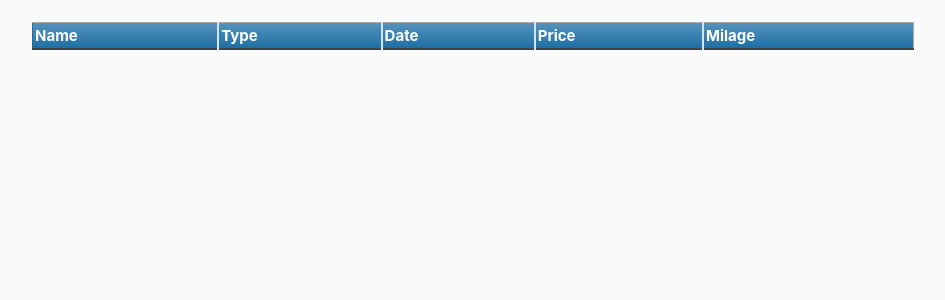
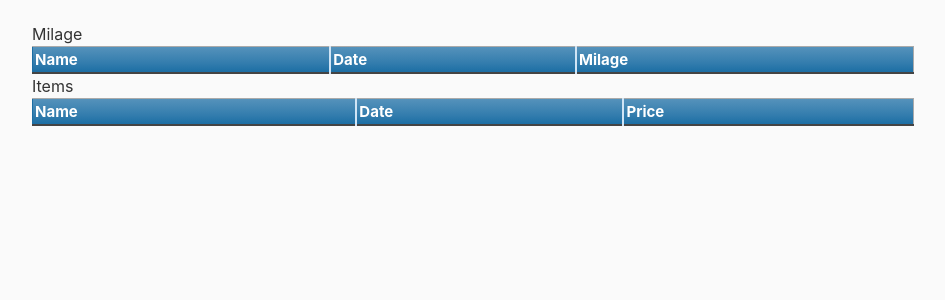
Before and after one commit to omnic0n/gsale, a Flask app: page /expense/list in a window 1280 px wide. Shown: the part 58-358 px from the top of the page, without its empty margins (53-998 px from the left). Run offline with Flask 2, Linux system fonts and the light colour scheme; data that the repository does not hold is empty; some libraries are stand-ins or nearby versions.

Commit message:
adding expense list

```diff
--- a/templates/expenses_list.html
+++ b/templates/expenses_list.html
@@ -1,25 +1,45 @@
 <html>
 {% extends "layout.html" %}
 {% block content %}
+Milage
 <table class="blueTable">
     <thead>
         <tr>
             <th>Name</th>
-            <th>Type</th>
             <th>Date</th>
-            <th>Price</th>
             <th>Milage</th>
         </tr>
     </thead>
     <tbody>
         {% for expense in expenses %}
+            {% if expense['type'] == 1 %}
             <tr>
                 <td><a href = "/expenses/describe?id={{ expense['id'] }}">{{ expense['name'] }}</td>
-                <td>{{ expense['type'] }}</td>
+                <td>{{ expense['date'] }}</td>
+                <td>{{ expense['milage'] }}</td>
+            </tr>
+            {% endif %}
+        {% endfor %}
+    </tbody>
+</table>
+Items
+<table class="blueTable">
+    <thead>
+        <tr>
+            <th>Name</th>
+            <th>Date</th>
+            <th>Price</th>
+        </tr>
+    </thead>
+    <tbody>
+        {% for expense in expenses %}
+            {% if expense['type'] == 2 %}
+            <tr>
+                <td><a href = "/expenses/describe?id={{ expense['id'] }}">{{ expense['name'] }}</td>
                 <td>{{ expense['date'] }}</td>
                 <td>{{ expense['price'] }}</td>
-                <td>{{ expense['milage'] }}</td>
             </tr>
+            {% endif %}
         {% endfor %}
     </tbody>
 </table>
```
